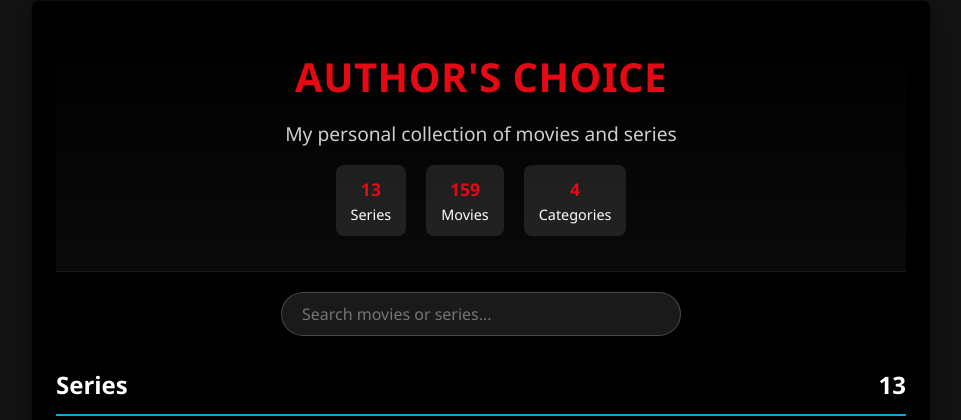
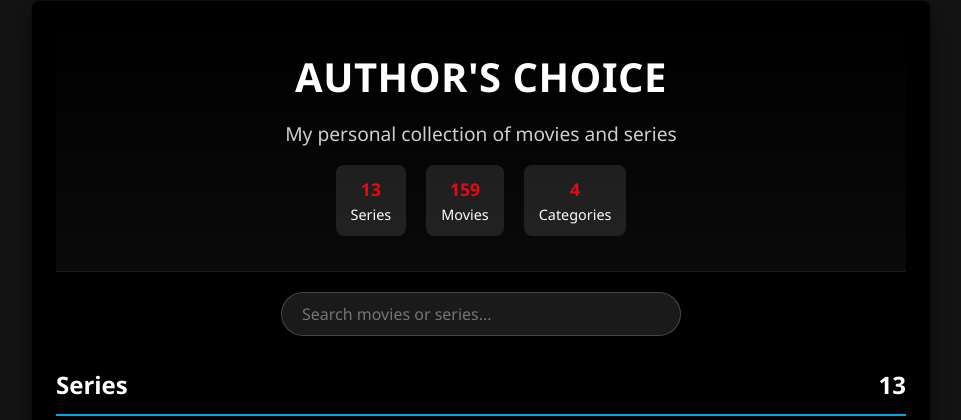
Before and after one commit to abhinavpanwarSRM/MediaPedia, a Flask app: page /authors_choice in a window 1280 px wide. Shown: the top 420 px of the page, without its empty margins (159-1120 px from the left). Run offline with Flask 3, Linux system fonts and the light colour scheme; parts of the project's set-up code (start-up, migrations or seed data) failed here and were passed over; some libraries are stand-ins or nearby versions.

Commit message:
Update authors_choice.html

```diff
--- a/templates/authors_choice.html
+++ b/templates/authors_choice.html
@@ -61,7 +61,7 @@
       h1 {
         font-size: 2.5rem;
         margin-bottom: 10px;
-        color: var(--primary);
+        color: white;
         font-weight: 700;
         letter-spacing: 0.5px;
       }
```
